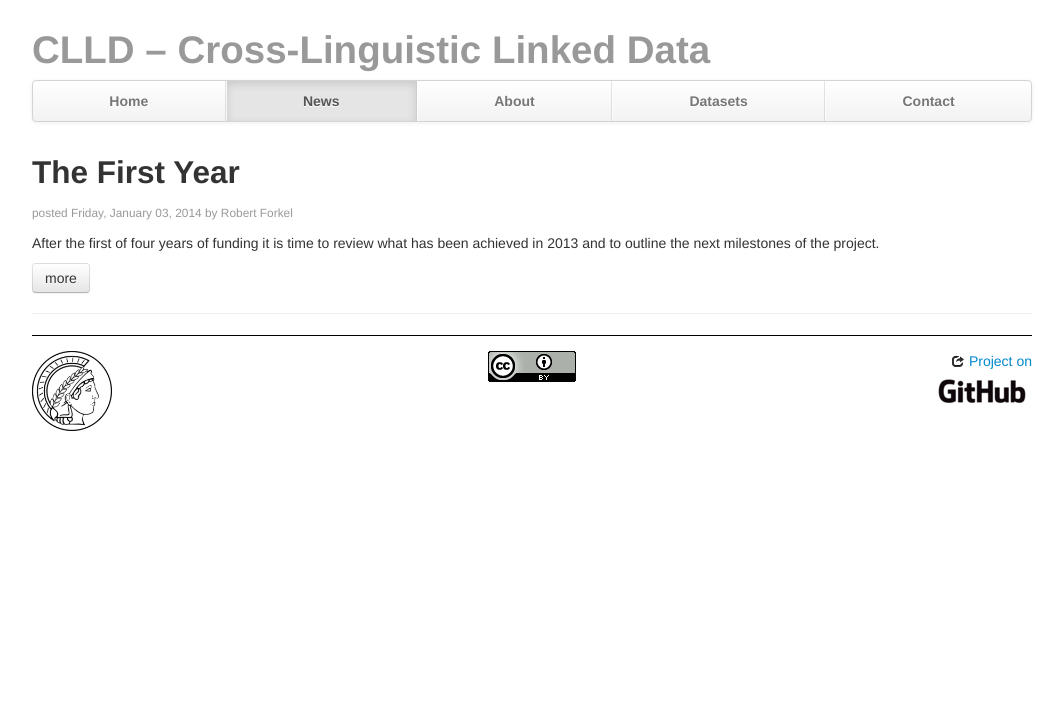
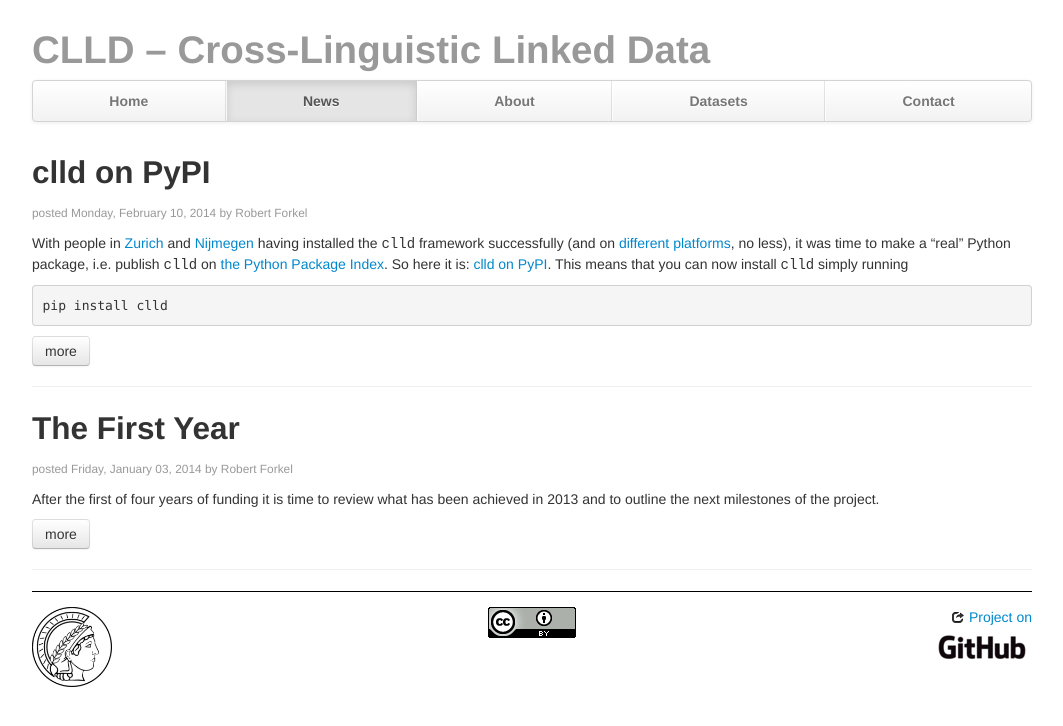
Before and after one commit to clld/clld.github.io, a Jekyll site: the page built from news.html, in a window 1280 px wide. Shown: the top 726 px of the page, without its empty margins (108-1171 px from the left). Built offline with Jekyll 4.4.1, drawn with Linux system fonts in a browser that asks for light colours; nearby versions of some CDN libraries; library files that are not in the unit come from our copies.

Commit message:
new post and some explanation of publishing models

```diff
--- /dev/null
+++ b/_posts/2014-02-10-clld-on-pypi.html
@@ -0,0 +1,33 @@
+---
+layout: post
+title: clld on PyPI
+author: Robert Forkel
+menu_item: blog
+---
+<p>
+    With people in
+    <a href="http://www.spw.uzh.ch/moran.html">Zurich</a> and
+    <a href="http://haraldhammarstrom.ruhosting.nl/">Nijmegen</a> having installed the
+    <span style="font-family: monospace;">clld</span> framework successfully (and on
+    <a href="http://clld.readthedocs.org/en/latest/macosx.html">different</a>
+    <a href="http://clld.readthedocs.org/en/latest/windows.html">platforms</a>, no less),
+    it was time to make a &ldquo;real&rdquo; Python package, i.e.
+    publish <span style="font-family: monospace;">clld</span> on
+    <a href="https://pypi.python.org/pypi/">the Python Package Index</a>. So here it is:
+    <a href="https://pypi.python.org/pypi/clld">clld on PyPI</a>.
+    This means that you can now install <span style="font-family: monospace;">clld</span>
+    simply running
+    <pre>pip install clld</pre>
+</p>
+
+<p>
+    This release emphasizes
+    <a href="/datasets.html">the third way to publish datasets</a>
+    with the help of the CLLD project. Thus, we took some steps to strip the software
+    of any relics of our particular use case &ndash; publishing databases at
+    <span style="font-family: monospace;">clld.org</span>.
+    If there is demand we might go a step further, making portability to platforms other
+    than our
+    <a href="http://clld.readthedocs.org/en/latest/index.html#design">target platform</a>
+    a goal for the project.
+</p>
--- a/datasets.html
+++ b/datasets.html
@@ -3,7 +3,29 @@
 menu_item: datasets
 ---
 
-<p>The following datasets are maintained by the CLLD project:</p>
+<p>
+    There are three major ways in which the CLLD project helps publishing cross-linguistic
+    datasets:
+</p>
+<ol>
+    <li>
+        Large databases may be published as standalone CLLD apps under the umbrella of the
+        clld.org series; basically following the example of a book in an edited series.
+    </li>
+    <li>
+        Smaller datasets may be submitted to one of the database journals started by the
+        CLLD project.
+    </li>
+    <li>
+        Datasets may be hosted independently from the CLLD project, simply re-using the
+        <span style="font-family: monospace;">clld</span> software.
+    </li>
+</ol>
+
+<p>
+    The following datasets are maintained by the CLLD project, i.e. fall into categories 1
+    and 2 above:
+</p>
 
 <ul>
   <li>
--- /dev/null
+++ b/run.py
@@ -0,0 +1,2 @@
+import os
+os.system('jekyll serve -w')
```
